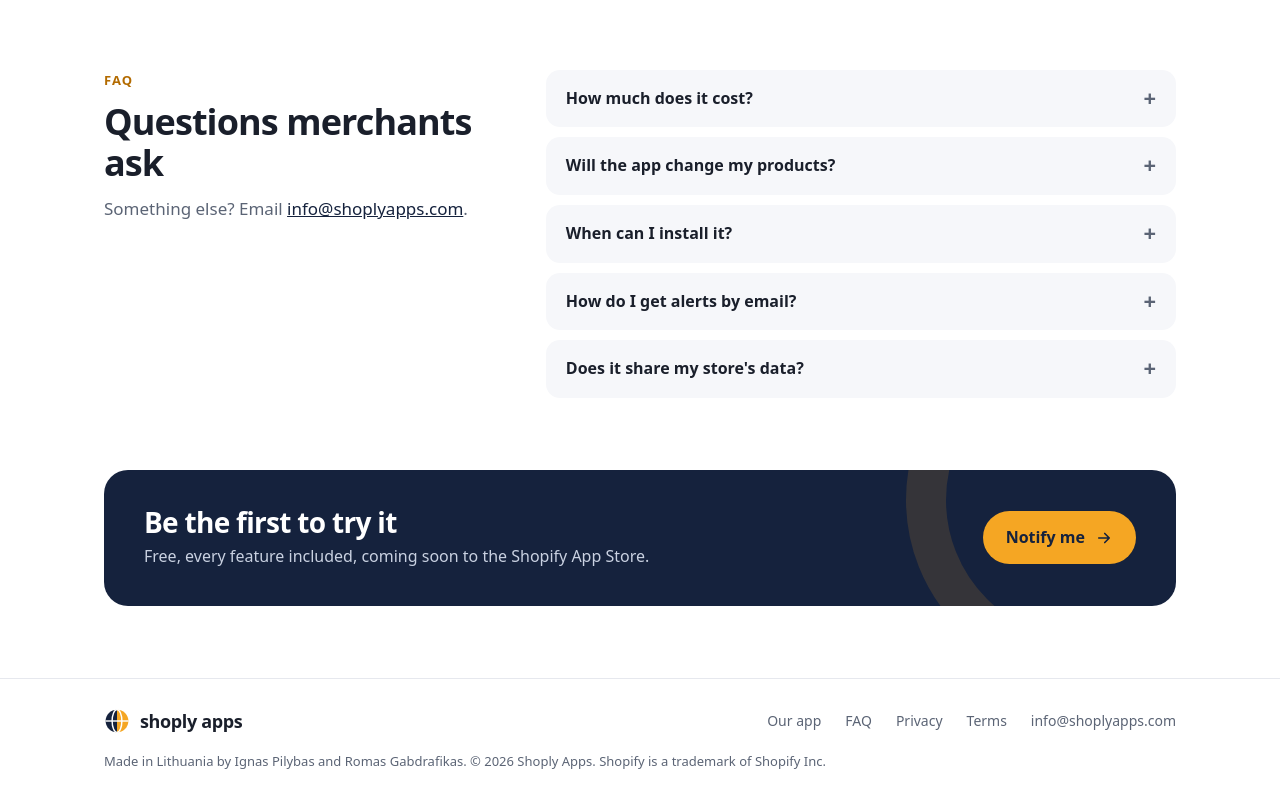
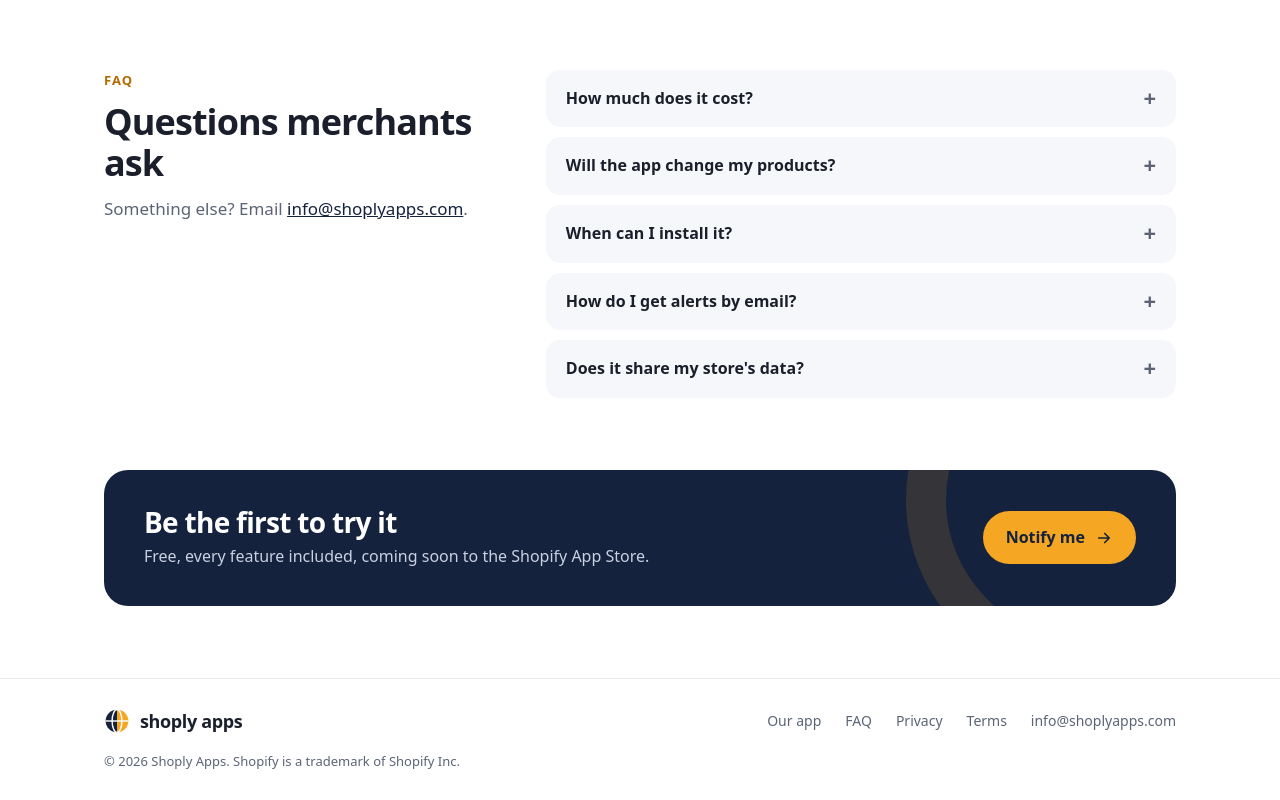
Before and after one commit to Shoply-Apps/Website, a plain HTML site: page index.html in a window 1280 px wide. Shown: the part 2287-3087 px from the top of the page. Drawn offline with Linux system fonts and the light colour scheme.

Commit message:
Footer: no founder names or location

```diff
--- a/index.html
+++ b/index.html
@@ -382,7 +382,7 @@
           <li><a href="mailto:info@shoplyapps.com">info@shoplyapps.com</a></li>
         </ul>
       </div>
-      <p class="fine">Made in Lithuania by Ignas Pilybas and Romas Gabdrafikas. © 2026 Shoply Apps. Shopify is a trademark of Shopify Inc.</p>
+      <p class="fine">© 2026 Shoply Apps. Shopify is a trademark of Shopify Inc.</p>
     </div>
   </footer>
 </body>
```
